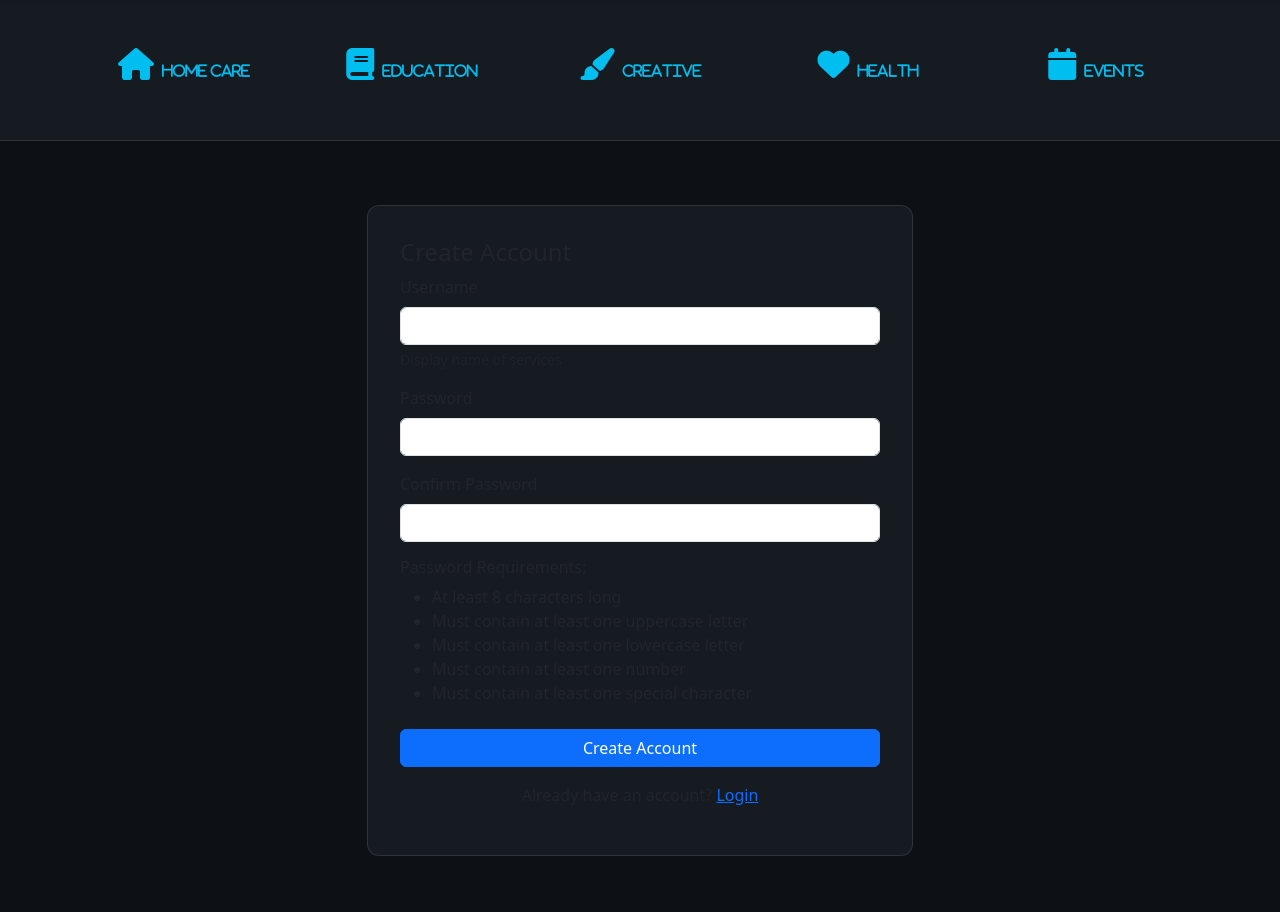
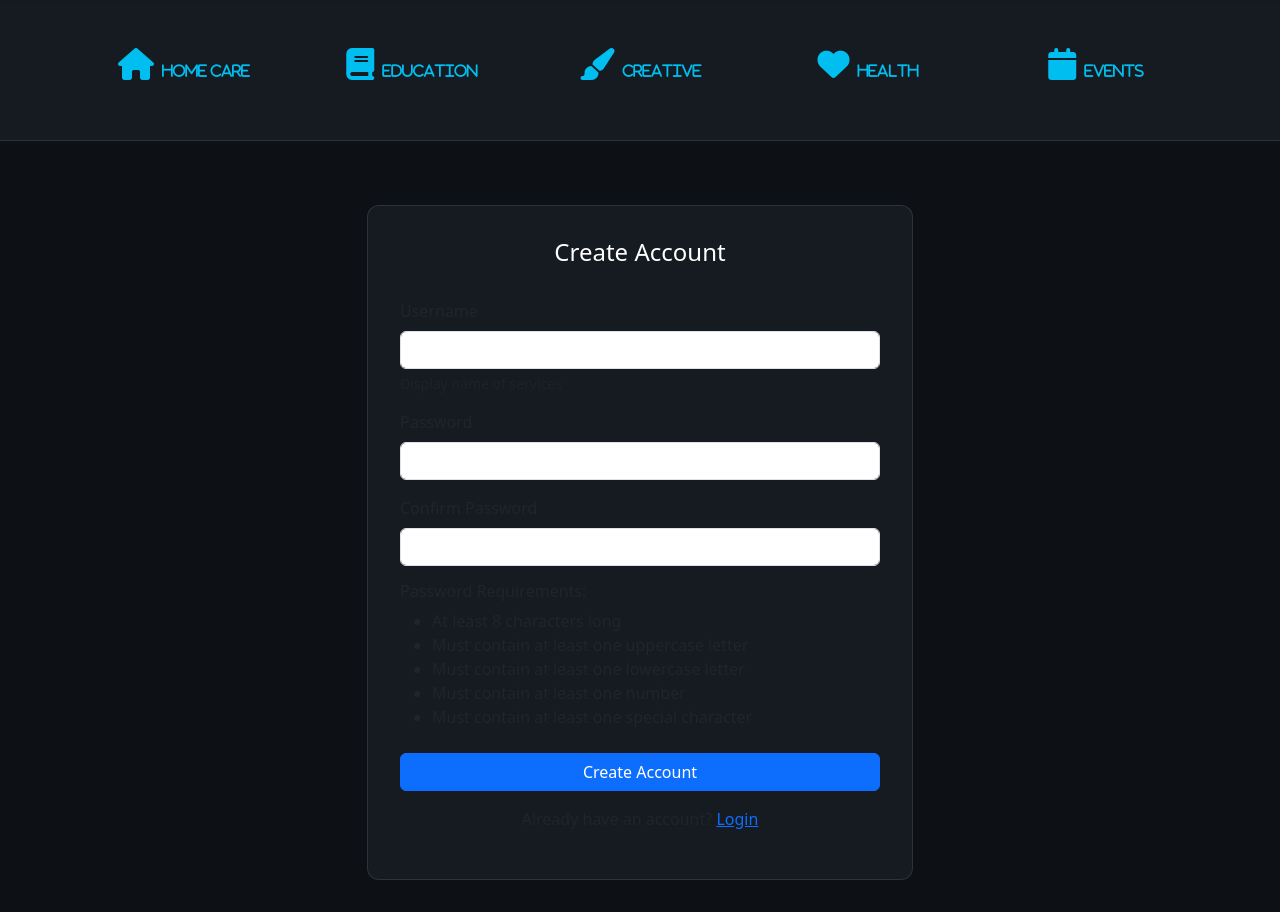
Before and after one commit to onur-CK/SkillFlow, a Django app: template skillflow/templates/sign-up.html in a window 1280 px wide. Shown: the part 57-969 px from the top of the page. Before the commit the page ends 913 px from the top, so only its background shows below. Run offline with Django 5.2, Linux system fonts and the light colour scheme; the template is opened without the code that fills it, so the values that code supplies are empty.

Commit message:
add css for form title

```diff
--- a/skillflow/static/css/styles.css
+++ b/skillflow/static/css/styles.css
@@ -220,3 +220,10 @@ body {
     border-radius: 12px;
     padding: 2rem;
 }
+
+.form-title {
+    color: white;
+    text-align: center;
+    margin-bottom: 2rem;
+    font-weight: 500;
+}
```
